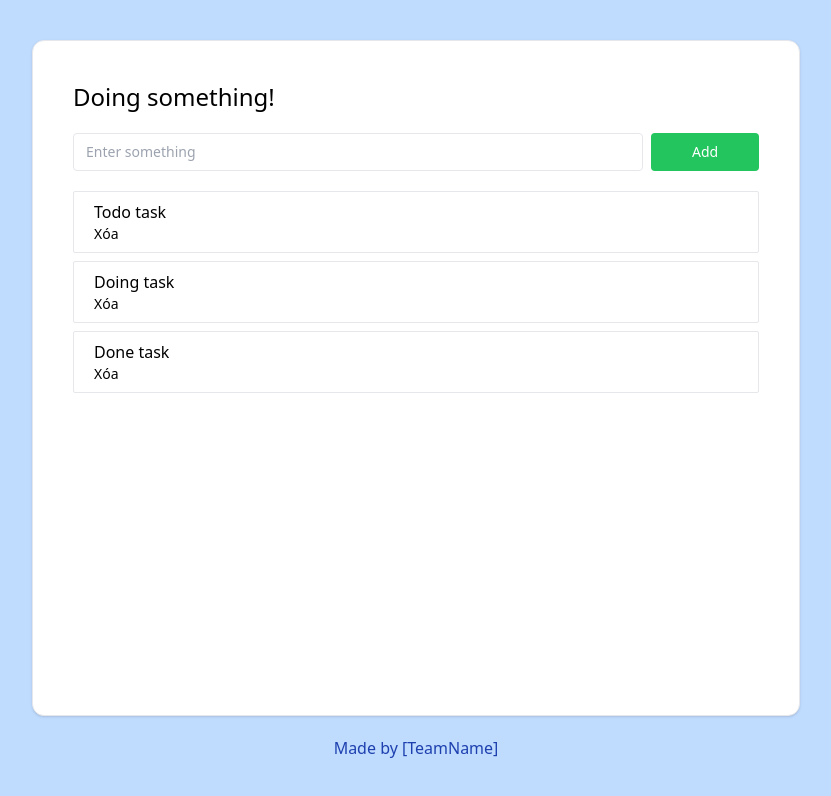
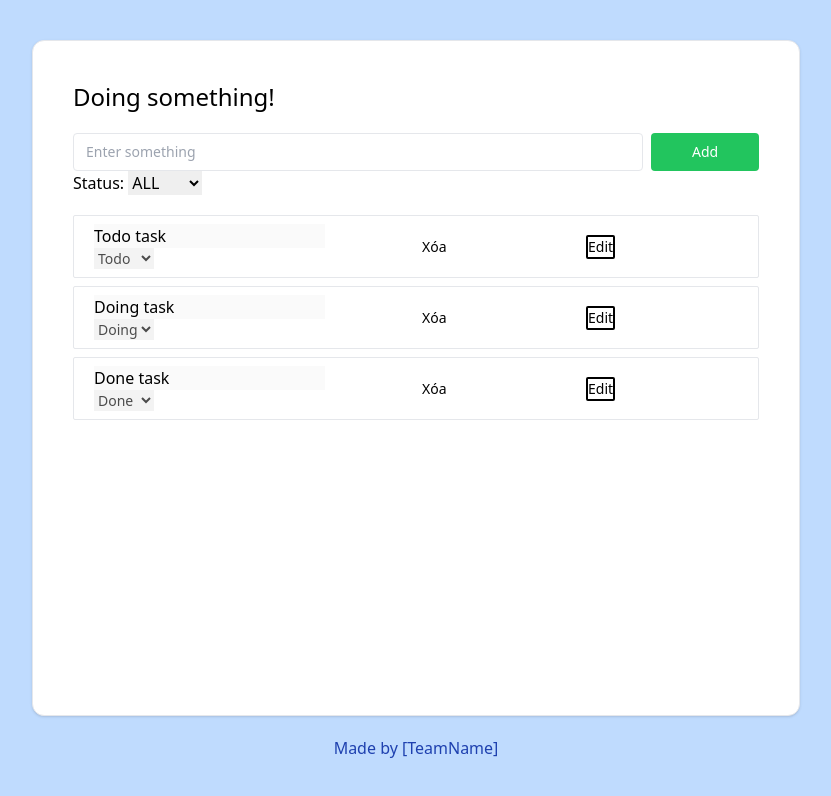
Before and after one commit to SWP391-FPTU/todo-app, a React (Vite) app: page / in a window 1280 px wide. Shown: the top 796 px of the page, without its empty margins (224-1055 px from the left). Built offline with nearby package versions, Linux system fonts and the light colour scheme.

Commit message:
feat: full function

```diff
--- a/src/App.jsx
+++ b/src/App.jsx
@@ -1,7 +1,10 @@
 import { useState } from 'react';
 import { Form, TaskList } from './components/common';
+import Filter from './components/common/Filter';
 
 function App() {
+  const [ID, setID] = useState(4);
+
   const [tasks, setTasks] = useState([
     {
       id: 1,
@@ -20,25 +23,89 @@ function App() {
     },
   ]);
 
-  const addTask = () => {
+  const [selectedStatus, setSelectedStatus] = useState('all');
+
+  const [filterTasks, setFilterTasks] = useState(tasks);
+  const filterTask = (status) => {
+    if (status === 'all') {
+      setFilterTasks(tasks);
+    } else {
+      setFilterTasks(tasks.filter((task) => task.status === status));
+    }
+    console.log(filterTasks);
+  };
+
+  const doFilter = (tasks, status) => {
+    if (status === 'all') {
+      setFilterTasks(tasks);
+    } else {
+      setFilterTasks(tasks.filter((task) => task.status === status));
+    }
+    console.log(filterTasks);
+  };
+
+  const addTask = (title) => {
+    //done
+    if (title.trim() === '') {
+      title = 'No title!';
+    }
     const newTask = {
-      id: 10,
-      title: 'New task',
+      id: ID,
+      title: title,
       status: 'todo',
     };
-    setTasks((pre) => [...pre, newTask]);
+    setTasks((pre) => {
+      const newTasks = [...pre, newTask];
+      setFilterTasks(newTasks);
+      setSelectedStatus('all');
+      return newTasks;
+    });
+    setID(ID + 1);
   };
 
-  const editTask = () => {};
-  const deleteTask = () => {};
-  const changeStatus = () => {};
+  const editTask = (id, title, status) => {
+    const updatedTask = {
+      id: id,
+      title: title,
+      status: status,
+    };
+    setTasks((prevTasks) => {
+      const newTasks = prevTasks.map((task) =>
+        task.id === id ? { ...task, ...updatedTask } : task,
+      );
+      setFilterTasks(newTasks);
+      doFilter(newTasks, selectedStatus);
+      return newTasks;
+    });
+  };
+
+  const deleteTask = (id) => {
+    //done
+    setTasks((tasks) => {
+      const newTasks = tasks.filter((task) => task.id !== id);
+      setFilterTasks(newTasks);
+      doFilter(newTasks, selectedStatus);
+      return newTasks;
+    });
+  };
+  // const changeStatus = () => {}; // đã thêm vào chỗ edit
 
   return (
     <div className="flex h-screen flex-col items-center justify-center space-y-5 bg-blue-200 p-10">
       <div className="h-full w-full max-w-screen-md rounded-xl border bg-white p-10 shadow">
         <h1 className="mb-5 text-2xl font-medium">Doing something!</h1>
         <Form addTask={addTask} />
-        <TaskList tasks={tasks} />
+        <Filter
+          filterTask={filterTask}
+          selectedStatus={selectedStatus}
+          setSelectedStatus={setSelectedStatus}
+        />
+        <TaskList
+          tasks={filterTasks}
+          editTask={editTask}
+          deleteTask={deleteTask}
+          filterTask={filterTask}
+        />
       </div>
       <p className="text-blue-800">Made by [TeamName]</p>
     </div>
--- /dev/null
+++ b/src/components/common/Filter.jsx
@@ -0,0 +1,30 @@
+function Filter({ filterTask, selectedStatus, setSelectedStatus }) {
+  const listStatus = ['all', 'todo', 'doing', 'done'];
+
+  return (
+    <div>
+      <label>Status: </label>
+      <select
+        onChange={(e) => {
+          {
+            filterTask(e.target.value);
+            setSelectedStatus(e.target.value);
+          }
+        }}
+      >
+        {listStatus.map((status) => (
+          <option
+            selected={status === selectedStatus}
+            key={status}
+            value={status}
+            className="border-radius rounded border-2 border-black"
+          >
+            {status.toUpperCase()}
+          </option>
+        ))}
+      </select>
+    </div>
+  );
+}
+
+export default Filter;
--- a/src/components/common/Form.jsx
+++ b/src/components/common/Form.jsx
@@ -1,14 +1,22 @@
+import { useState } from 'react';
+
 const Form = ({ addTask }) => {
+  const [title, setTitle] = useState('');
   return (
     <div className="grid grid-cols-12 gap-2">
       <input
         type="text"
+        onChange={(e) => {
+          setTitle(e.target.value);
+        }}
+        value={title}
         className="col-span-10 rounded border px-3 py-2 text-sm outline-blue-200"
         placeholder="Enter something"
       />
       <button
         onClick={() => {
-          addTask();
+          addTask(title);
+          setTitle('');
         }}
         className="col-span-2 h-full w-full rounded bg-green-500 p-2 text-sm text-white"
       >
--- a/src/components/common/Task.jsx
+++ b/src/components/common/Task.jsx
@@ -1,10 +1,88 @@
 import PropTypes from 'prop-types';
+import { useState } from 'react';
 
-const Task = ({ title }) => {
+const Task = ({ task, editTask, deleteTask }) => {
+  const [newTitle, setNewTitle] = useState('');
+
+  const [newStatus, setNewStatus] = useState('');
+
+  const [isEdit, setIsEdit] = useState(false);
+
+  const handleEdit = (isSave) => {
+    setNewTitle(task.title);
+    setNewStatus(task.status);
+    if (isEdit) {
+      if (isSave) {
+        editTask(task.id, newTitle, newStatus);
+      } else {
+        setNewTitle(task.title);
+        setNewStatus(task.status);
+      }
+    }
+    setIsEdit(!isEdit);
+    console.log('log: ' + task.title + '--' + task.status);
+    console.log(isEdit + ' ++ ' + isSave);
+    console.log('----state: ' + newTitle + '--' + newStatus);
+  };
+
   return (
-    <div className="rounded-sm border px-5 py-2">
-      <h3 className="text-base font-medium">{title}</h3>
-      <button>Xóa</button>
+    <div className="grid grid-cols-4 gap-3 rounded-sm border px-5 py-2">
+      <div className="col-span-2 block">
+        <input
+          id="1"
+          type="text"
+          className="block text-base font-medium"
+          disabled={isEdit ? false : true}
+          value={isEdit ? newTitle : task.title}
+          style={{ border: isEdit ? '2px solid black' : null }}
+          onChange={(e) => setNewTitle(e.target.value)}
+        />
+
+        <select
+          className={
+            isEdit
+              ? 'col-span-1 rounded border-2 border-solid border-black'
+              : 'col-span-1'
+          }
+          onChange={(e) => {
+            setNewStatus(e.target.value);
+          }}
+          disabled={!isEdit}
+        >
+          <option value={'todo'} selected={task.status === 'todo'}>
+            Todo
+          </option>
+          <option value={'doing'} selected={task.status === 'doing'}>
+            Doing
+          </option>
+          <option value={'done'} selected={task.status === 'done'}>
+            Done
+          </option>
+        </select>
+      </div>
+      <div className="flex items-center">
+        <button onClick={() => deleteTask(task.id)}>Xóa</button>
+      </div>
+      <div className="flex items-center justify-between">
+        <button
+          className="btn rounded-sm border-2 border-solid border-black"
+          onClick={() => {
+            handleEdit(true);
+          }}
+        >
+          {isEdit ? 'Save' : 'Edit'}
+        </button>
+        {isEdit && (
+          <button
+            className="btn rounded-sm border-2 border-solid border-black"
+            onClick={() => {
+              handleEdit(false);
+            }}
+          >
+            Exit
+          </button>
+        )}
+      </div>
     </div>
   );
 };
--- a/src/components/common/TaskList.jsx
+++ b/src/components/common/TaskList.jsx
@@ -1,14 +1,14 @@
 import Task from './Task';
 import PropTypes from 'prop-types';
 
-const TaskList = ({ tasks }) => {
+const TaskList = ({ tasks, editTask, deleteTask }) => {
   if (tasks.length === 0)
     return <div className="mt-5 text-sm">Chưa có task nào!</div>;
 
   return (
     <div className="mt-5 space-y-2 text-sm">
-      {tasks.map((t, index) => (
-        <Task key={index} title={t.title} />
+      {tasks.map((t) => (
+        <Task key={t.id} task={t} editTask={editTask} deleteTask={deleteTask} />
       ))}
     </div>
   );
```
Also changed, not shown: 1 other file (tests, documents, lock files or other folders).
